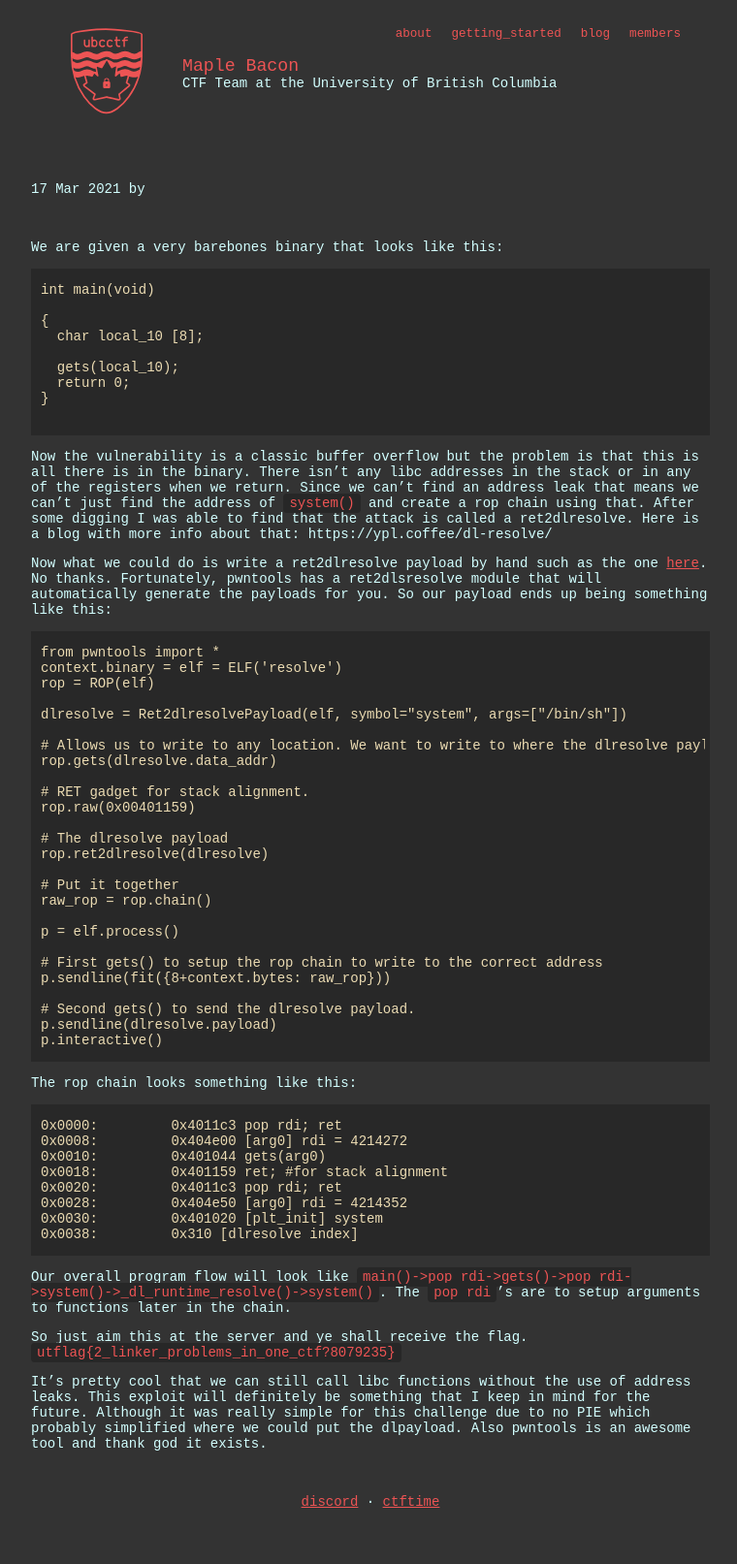
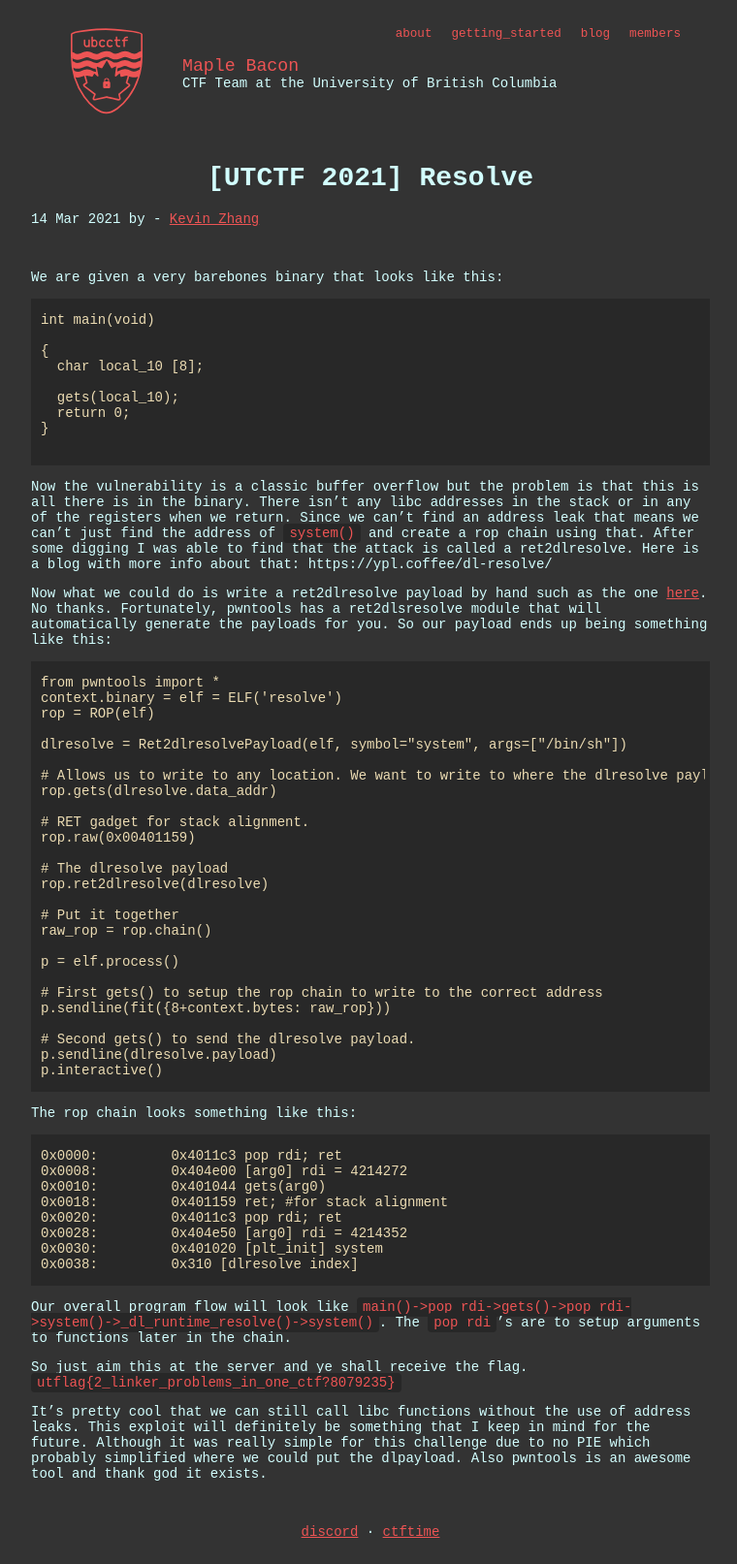
Before and after one commit to ubcctf/ubcctf.github.io, a Jekyll site: the page built from _posts/2021-3-14-utctf-resolve.md, in a window 1280 px wide. Shown: the whole page at 97% size, without its empty margins (258-1018 px from the left). Built offline with Jekyll 4.4.1, drawn with Linux system fonts in a browser that asks for light colours; some web fonts are replaced; our own code applies the rules of GitHub Pages for plain Markdown files; before the commit the page ends 1582 px from its top, so only the background shows below that.

Commit message:
spellcheck

```diff
--- a/_posts/2021-3-14-utctf-resolve.md
+++ b/_posts/2021-3-14-utctf-resolve.md
@@ -1,6 +1,6 @@
 ---
 layout: post
-title: [UTCTF 2021] Resolve
+title: "[UTCTF 2021] Resolve"
 author: Kevin Zhang
 ---
 
```
